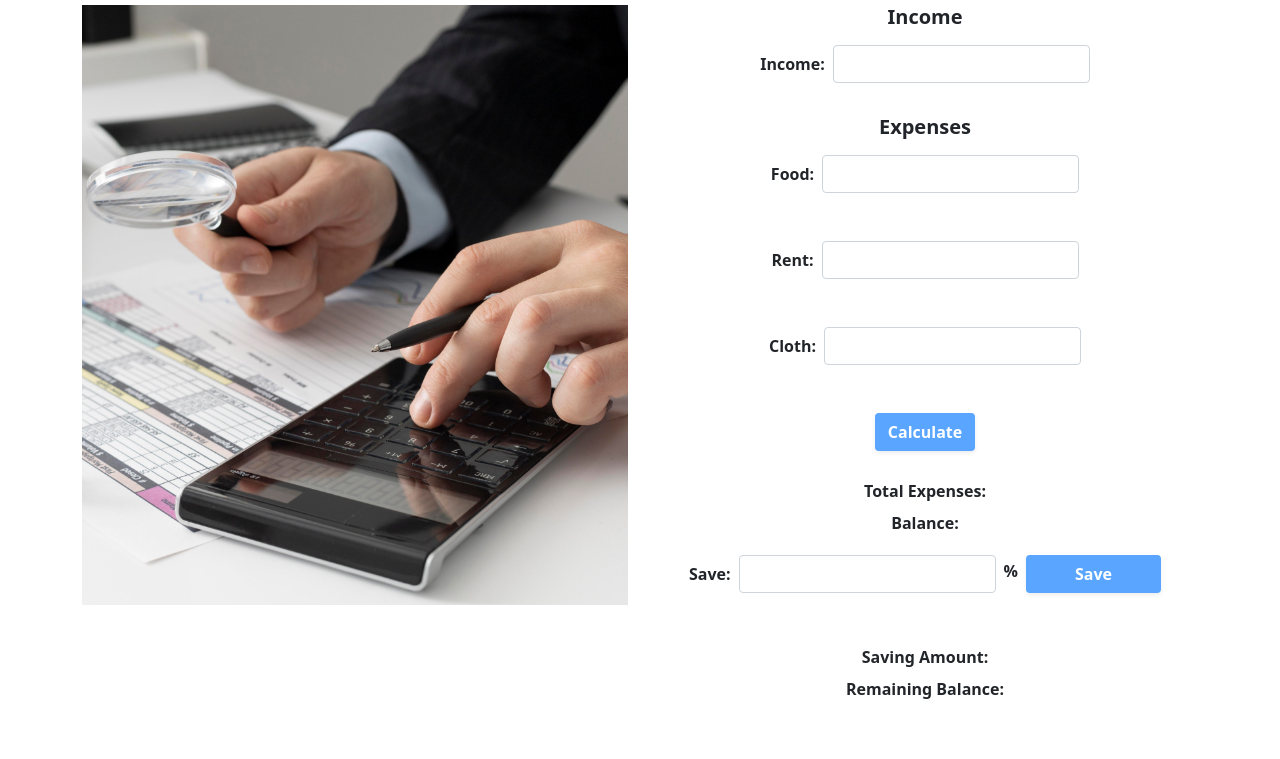
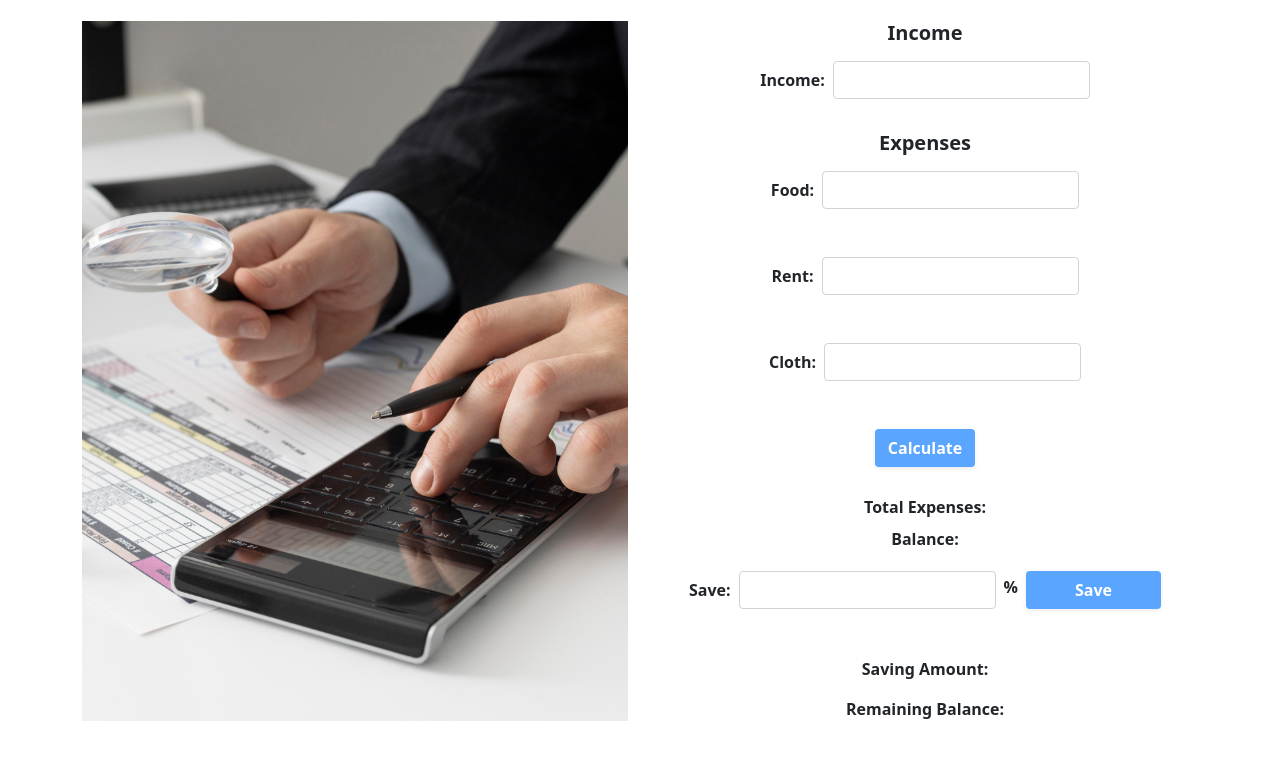
Before and after one commit to SaimaMeem/money-organizer, a plain HTML site: page index.html in a window 1280 px wide. Shown: the part 89-848 px from the top of the page. Drawn offline with nearby package versions, Linux system fonts and the light colour scheme.

Commit message:
minor changes done

```diff
--- a/css/style.css
+++ b/css/style.css
@@ -10,13 +10,8 @@
 
 .banner {
     object-fit: cover;
-    height: 600px;
+    height: 700px;
 }
-
-
-/* .calculation {
-    background-color: #F8F8F8;
-} */
 
 .buttons {
     background-color: #59A5FF;
--- a/index.html
+++ b/index.html
@@ -21,14 +21,14 @@
         <h2 class="fw-bold text-center py-3 h1-color">Money Organizer</h2>
         <!-- main screen section -->
         <section class="main-screen row row-cols-2 justify-content-between mb-5">
-            <div class="banner-image d-flex flex-column  col-lg-6 col-12">
+            <div class="banner-image d-flex flex-column  col-lg-6 col-12 align-items-center justify-content-center">
                 <img class="img-fluid banner" src="./images/banner3.jpg" alt="An Image" srcset="">
             </div>
             <!-- calculation div  -->
             <div class="calculation d-flex flex-column col-lg-6 col-12">
                 <!-- income part -->
                 <div class="row g-2 justify-content-center">
-                    <h5 class="text-center fw-bold">Income</h5>
+                    <h5 class="text-center fw-bold pt-3">Income</h5>
                     <div class="col-auto">
                         <label for="income" class="col-form-label fw-bold fs-6">Income:</label>
                     </div>
@@ -110,8 +110,8 @@
 
                     </div>
                 </div>
-                <p class="text-center fw-bold fs-6 my-1">Saving Amount: <span id="saving-amount"></span></p>
-                <p class="text-center fw-bold fs-6 my-1">Remaining Balance: <span id="rem-balance"></span></p>
+                <p class="text-center fw-bold fs-6">Saving Amount: <span id="saving-amount"></span></p>
+                <p class="text-center fw-bold fs-6">Remaining Balance: <span id="rem-balance"></span></p>
             </div>
             <!-- calculation div  -->
         </section>
```
Also changed, not shown: js/script.js (+3 -8 lines).
